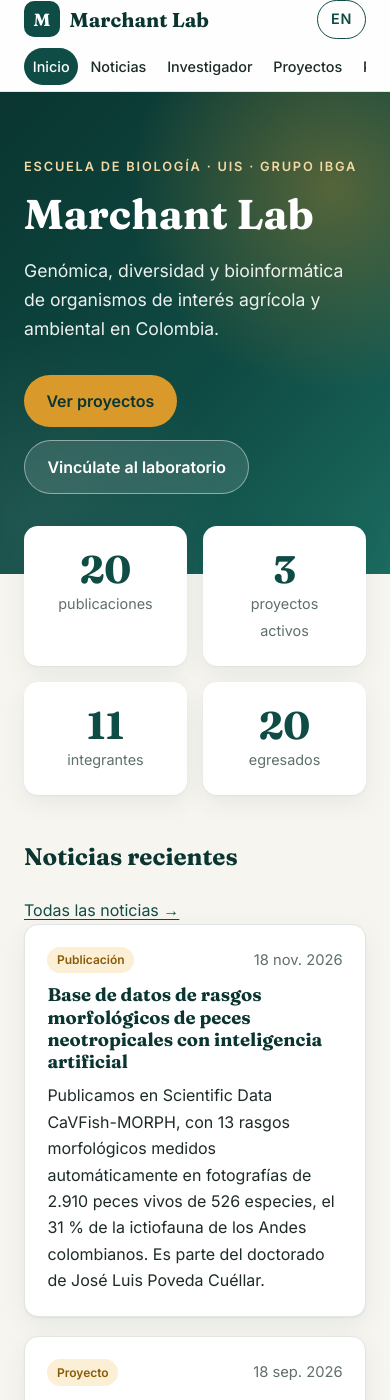
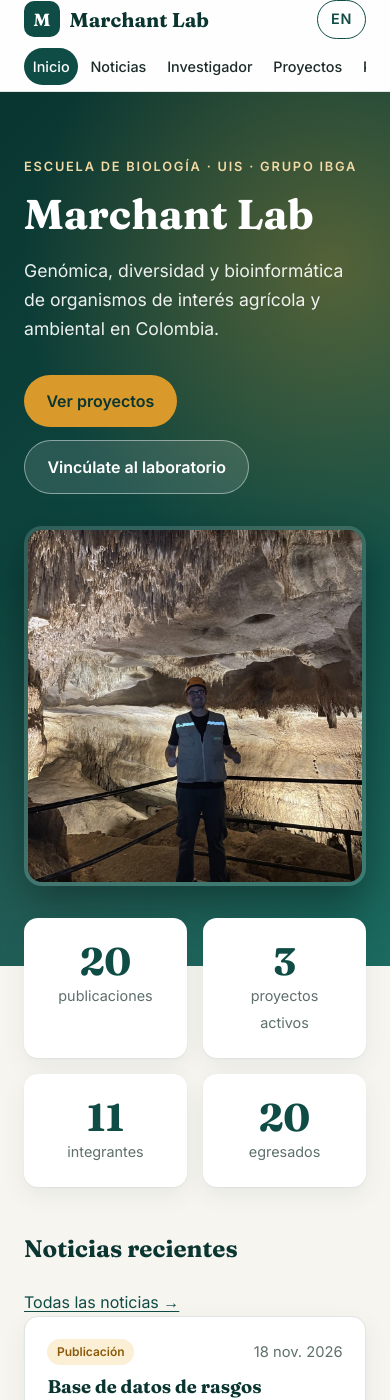
Before and after one commit to Marchant-Lab/marchant-lab-web, a Jekyll site: the page built from index.html, in a window 390 px wide and 1400 px high. Built offline with Jekyll 4.4.1, drawn with Linux system fonts in a browser that asks for light colours.

Commit message:
Agrega foto de la cueva en la portada y quita Comité Curricular y Consejo de Escuela de la trayectoria
Co-Authored-By: Claude Opus 5.5 <noreply@anthropic.com>

```diff
--- a/_data/investigador.yml
+++ b/_data/investigador.yml
@@ -15,8 +15,6 @@ formacion:
 trayectoria:   # cargos UIS con soporte en la carga académica o en resoluciones (soportes-academicos/resoluciones/)
   - Profesor Asociado, Escuela de Biología, UIS (2017–actual)
   - Director de la Sala de Exhibición del Museo de Historia Natural, UIS (2025-2–actual)
-  - Integrante del Comité Curricular de la Escuela de Biología, UIS (2026-1)
-  - Integrante del Consejo de Escuela de Biología, UIS (2026-1)
   - Director de la Escuela de Biología, UIS (marzo de 2023 – abril de 2025)
   - Coordinador Académico del Programa de Biología, UIS (abril de 2019 – abril de 2021; marzo–abril de 2023)
   - Director de las Colecciones de Ictiología (2019-1 a 2025-1) e Hidrobiología (2022-1 a 2025-1), Museo de Historia Natural, UIS
--- a/_data/traduccion_en.yml
+++ b/_data/traduccion_en.yml
@@ -60,7 +60,6 @@
 "Biólogo chileno interesado en aplicar herramientas genéticas y ecológicas a retos de conservación de la biodiversidad y agricultura sostenible. Se formó en Biología Marina en la Universidad Católica del Norte (Coquimbo, Chile) y obtuvo su doctorado en Ciencias Biológicas en Clemson University (Carolina del Sur, EE. UU.), donde estudió la biogeografía, la adaptación térmica y la distribución del percebe Pollicipes elegans.": "Chilean biologist interested in applying genetic and ecological tools to challenges in biodiversity conservation and sustainable agriculture. He trained in Marine Biology at Universidad Católica del Norte (Coquimbo, Chile) and earned his PhD in Biological Sciences at Clemson University (South Carolina, USA), where he studied the biogeography, thermal adaptation and distribution of the gooseneck barnacle Pollicipes elegans."
 "Ph.D. en Ciencias Biológicas, Clemson University, EE. UU. (2008–2014)": "PhD in Biological Sciences, Clemson University, USA (2008–2014)"
 "Profesor Asociado, Escuela de Biología, UIS (2017–actual)": "Associate Professor, School of Biology, UIS (2017–present)"
-"Integrante del Consejo de Escuela de Biología, UIS (2026-1)": "Member of the School Council of Biology, UIS (2026-1)"
 "Docente de tiempo completo, Facultad de Ciencias Agropecuarias, Universidad Católica de Oriente (2016–2017)": "Full-time lecturer, Faculty of Agricultural Sciences, Universidad Católica de Oriente (2016–2017)"
 
 # --- Docencia
@@ -183,7 +182,6 @@
 "Balanza analítica (Ohaus Pioneer)": "Analytical balance (Ohaus Pioneer)"
 "pH-metro (Orion)": "pH meter (Orion)"
 "Horno de secado": "Drying oven"
-"Integrante del Comité Curricular de la Escuela de Biología, UIS (2026-1)": "Member of the Curriculum Committee, School of Biology, UIS (2026-1)"
 "Grupo de Investigación en Biotecnología y Gestión Ambiental (iBGA)": "Biotechnology and Environmental Management Research Group (iBGA)"
 "Director de la Escuela de Biología, UIS (marzo de 2023 – abril de 2025)": "Head of the School of Biology, UIS (March 2023 – April 2025)"
 "Director de la Sala de Exhibición del Museo de Historia Natural, UIS (2025-2–actual)": "Director, Exhibition Hall of the Natural History Museum, UIS (2025-2–present)"
--- a/_data/ui.yml
+++ b/_data/ui.yml
@@ -5,6 +5,7 @@ es:
   cambiar_idioma_titulo: "View this page in English"
   descripcion: Genómica, diversidad y bioinformática de organismos de interés agrícola y ambiental — Universidad Industrial de Santander (UIS)
   antetitulo: Escuela de Biología · UIS · Grupo iBGA
+  alt_foto_heroe: Sergio Marchant con casco dentro de una cueva con estalactitas
   lema: Genómica, diversidad y bioinformática de organismos de interés agrícola y ambiental en Colombia.
   ver_proyectos: Ver proyectos
   vinculate_boton: Vincúlate al laboratorio
@@ -59,6 +60,7 @@ en:
   cambiar_idioma_titulo: "Ver esta página en español"
   descripcion: Genomics, diversity and bioinformatics of organisms of agricultural and environmental relevance — Universidad Industrial de Santander (UIS), Colombia
   antetitulo: School of Biology · UIS · iBGA Research Group
+  alt_foto_heroe: Sergio Marchant wearing a helmet inside a cave with stalactites
   lema: Genomics, diversity and bioinformatics of organisms of agricultural and environmental relevance in Colombia.
   ver_proyectos: See projects
   vinculate_boton: Join the lab
--- a/_includes/paginas/inicio.html
+++ b/_includes/paginas/inicio.html
@@ -4,7 +4,8 @@
 {% assign integrantes = site.data.personas | where: "estado", "actual" %}
 {% assign dois_orcid = site.data.publicaciones | map: "doi" | join: " " %}{% assign n_pubs = site.data.publicaciones.size %}{% for p in site.data.publicaciones_extra %}{% unless p.doi and dois_orcid contains p.doi %}{% assign n_pubs = n_pubs | plus: 1 %}{% endunless %}{% endfor %}
 <section class="heroe">
-  <div class="contenedor">
+  <div class="contenedor heroe-interior">
+    <div class="heroe-texto">
     <p class="antetitulo">{{ ui.antetitulo }}</p>
     <h1>{{ site.title }}</h1>
     <p class="lema">{{ ui.lema }}</p>
@@ -12,6 +13,8 @@
       <a class="boton" href="{{ ui.menu[3][0] | relative_url }}">{{ ui.ver_proyectos }}</a>
       <a class="boton boton-claro" href="{{ ui.menu[8][0] | relative_url }}">{{ ui.vinculate_boton }}</a>
     </div>
+    </div>
+    <img class="heroe-foto" src="{{ '/assets/fotos/campo_cueva.jpg' | relative_url }}" alt="{{ ui.alt_foto_heroe }}" width="1000" height="1333">
   </div>
 </section>
 
--- a/assets/style.css
+++ b/assets/style.css
@@ -186,3 +186,16 @@ details p { margin-top: .6rem; }
 .lista-equipos li { margin-bottom: .25rem; }
 .modalidad { margin-top: 1rem; font-size: .93rem; }
 .modalidad .etiqueta { margin-right: .3rem; }
+
+/* Fotos de la portada */
+.heroe-interior { display: grid; grid-template-columns: 1fr 340px; gap: 3rem; align-items: center; }
+.heroe-foto { width: 100%; height: auto; max-height: 440px; aspect-ratio: 4 / 5; object-fit: cover; border-radius: 18px; box-shadow: 0 18px 40px rgba(0, 0, 0, .35); border: 4px solid rgba(255, 255, 255, .15); }
+.banda-interior { flex-wrap: nowrap; }
+.banda-foto { flex: none; width: 150px; height: 150px !important; object-fit: cover; object-position: 50% 25%; border-radius: 50%; border: 4px solid rgba(255, 255, 255, .2); }
+.banda-interior > div { flex: 1; }
+@media (max-width: 800px) {
+  .heroe-interior { grid-template-columns: 1fr; gap: 2rem; }
+  .heroe-foto { max-height: 360px; aspect-ratio: auto; }
+  .banda-interior { flex-wrap: wrap; }
+  .banda-foto { width: 110px; height: 110px; }
+}
```
Also changed, not shown: assets/fotos/campo_cueva.jpg (added).
